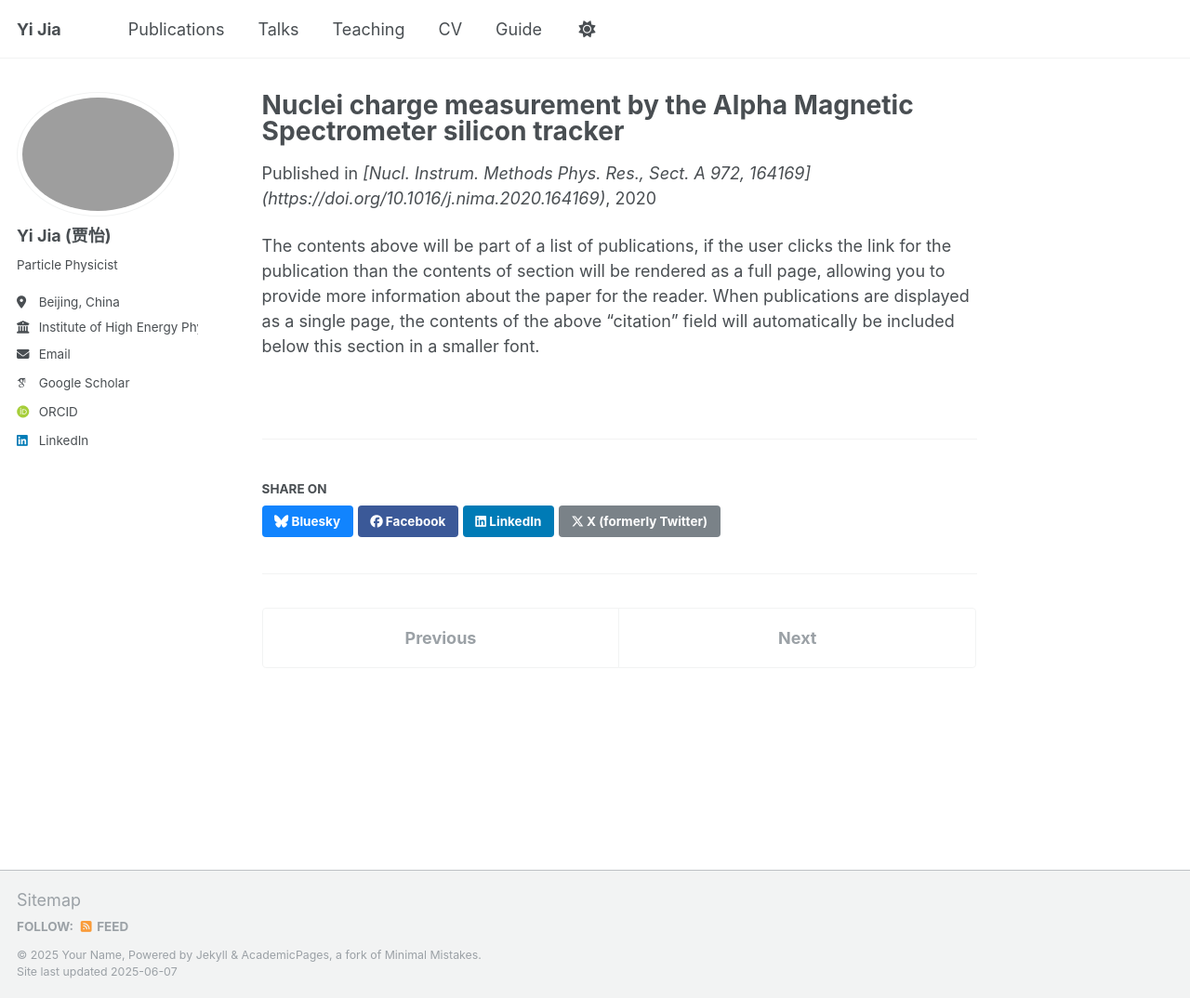
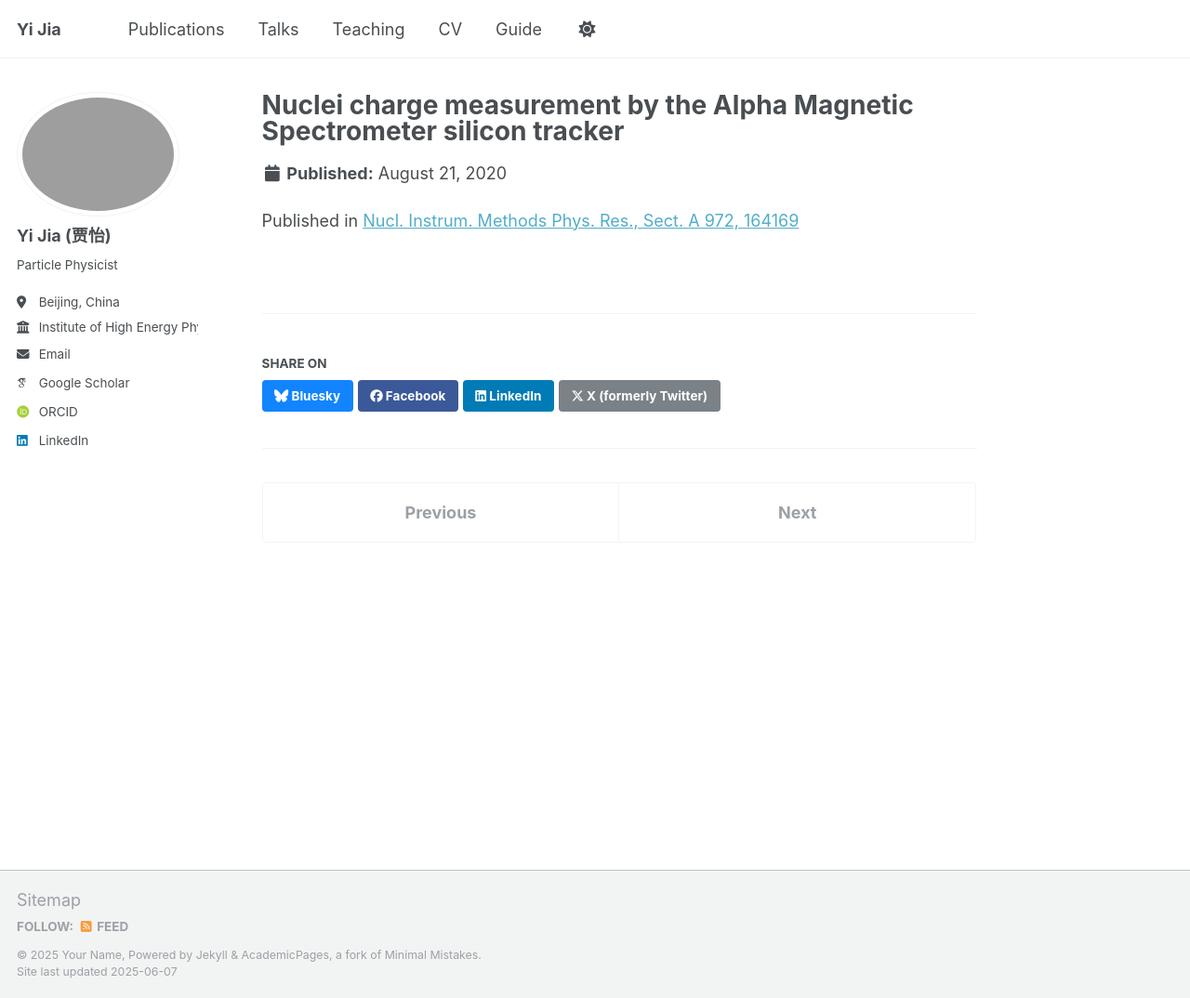
Before and after one commit to yijia-hep/yijia-hep, a Jekyll site: the page built from _publications/2020-08-21-paper-title-number-1.md, in a window 1280 px wide and 1074 px high. Shown: the whole window at 93% size. Built offline with Jekyll 4.4.1, drawn with Linux system fonts in a browser that asks for light colours; some web fonts are replaced.

Commit message:
no messega

```diff
--- a/_publications/2020-08-21-paper-title-number-1.md
+++ b/_publications/2020-08-21-paper-title-number-1.md
@@ -3,12 +3,12 @@ title: "Nuclei charge measurement by the Alpha Magnetic Spectrometer silicon tra
 collection: publications
 category: manuscripts
 permalink: /publication/2020-08-21-paper-title-number-1
-#excerpt: 'This paper is about the number 1. The number 2 is left for future work.'
+excerpt: 'This paper is about the number 1. The number 2 is left for future work.'
 date: 2020-08-21
-venue: '[Nucl. Instrum. Methods Phys. Res., Sect. A 972, 164169](https://doi.org/10.1016/j.nima.2020.164169)'
+#venue: '[Nucl. Instrum. Methods Phys. Res., Sect. A 972, 164169](https://doi.org/10.1016/j.nima.2020.164169)'
 #slidesurl: 'http://academicpages.github.io/files/slides1.pdf'
 paperurl: 'http://academicpages.github.io/files/paper1.pdf'
 #bibtexurl: 'http://academicpages.github.io/files/bibtex1.bib'
 #citation: 'Your Name, You. (2009). &quot;Paper Title Number 1.&quot; <i>Journal 1</i>. 1(1).'
 ---
-The contents above will be part of a list of publications, if the user clicks the link for the publication than the contents of section will be rendered as a full page, allowing you to provide more information about the paper for the reader. When publications are displayed as a single page, the contents of the above "citation" field will automatically be included below this section in a smaller font.
+Published in [Nucl. Instrum. Methods Phys. Res., Sect. A 972, 164169](https://doi.org/10.1016/j.nima.2020.164169)
```
